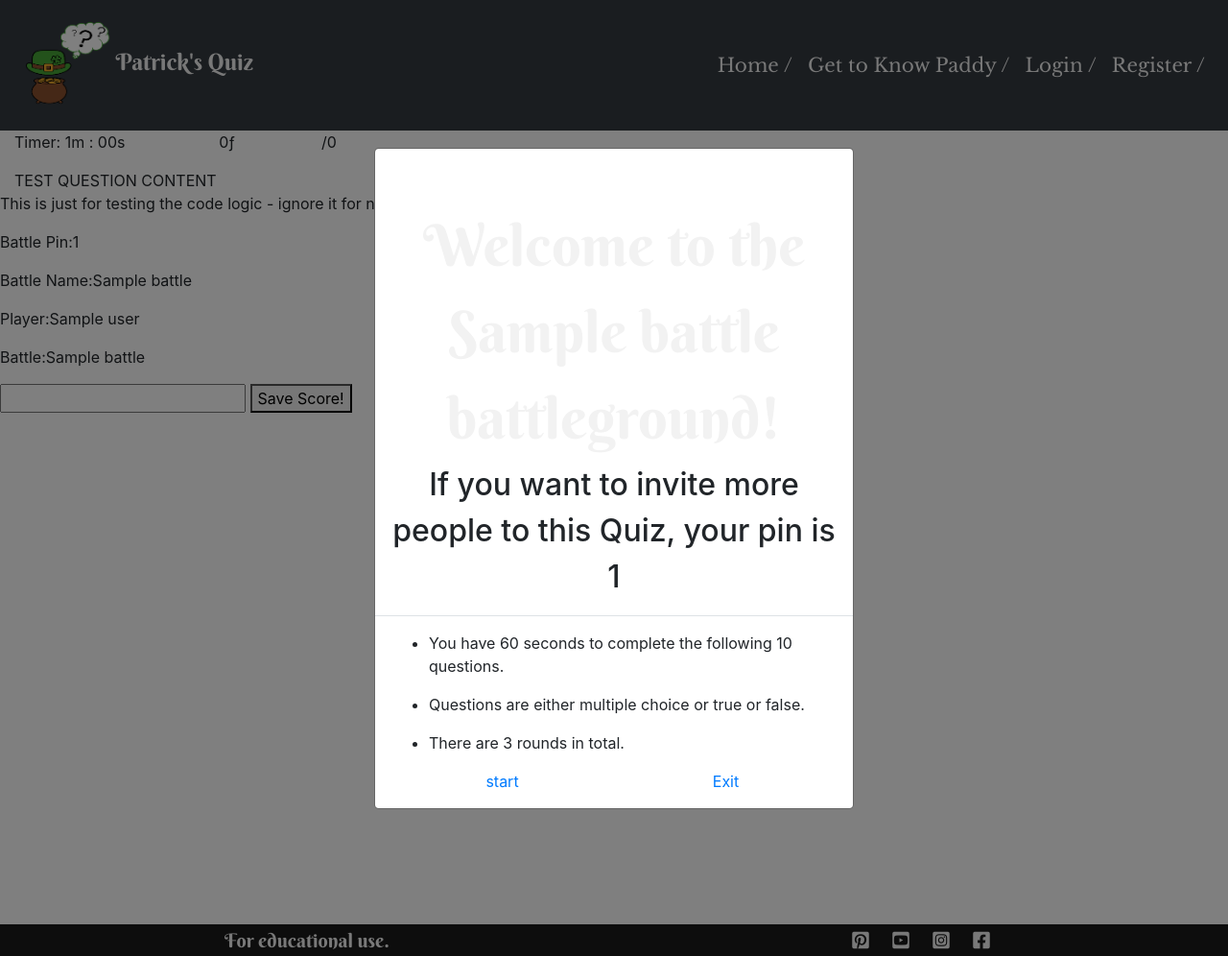
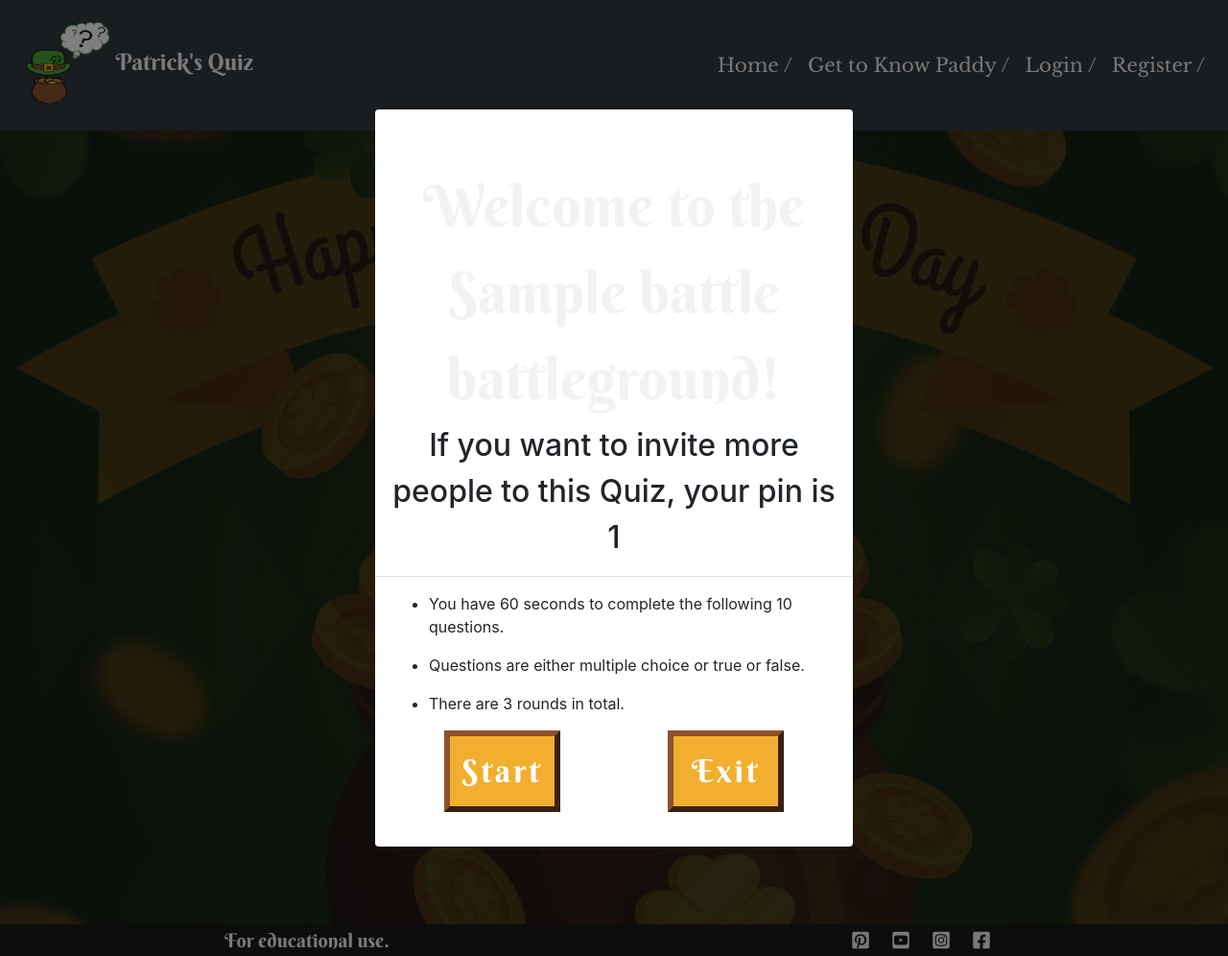
Before and after one commit to kairosity/hackpack-patricks-quiz, a Flask app: a page that uses templates/battleground.html in a window 1280 px wide. Shown: the whole page at 96% size. Run offline with Flask 2, Linux system fonts and the light colour scheme; a database or web service that is not in the repository returns one stand-in record (values such as "Sample title"); some libraries are stand-ins or nearby versions.

Commit message:
battleground styling

```diff
--- a/static/css/style.css
+++ b/static/css/style.css
@@ -221,23 +221,6 @@ h4.flashmsg {
     box-shadow: 0px 5px 0px #46a637;
 }
 
-.answersList {
-    font-family: theSimpsons;
-    list-style-type: none;
-    font-size: 1.5rem;
-    text-align: center;
-    height: 3rem;
-    line-height: 3rem;
-    margin: 10px auto;
-    width: 75%;
-    border: 2px solid #f05a2b;
-    border-radius: 25px;
-    -webkit-user-select: none;
-    -moz-user-select: none;
-    -ms-user-select: none;
-    user-select: none;
-}
-
 .center {
     text-align: center;
 }
@@ -323,6 +306,7 @@ footer {
     }
 }
 
+<<<<<<< HEAD
 
 /* Leaderboard */
 
@@ -336,4 +320,72 @@ footer {
 .leaderboard-heading{
     margin-top: 0;
     padding-top: 3rem;
+=======
+/*----------------------------------------------------------------------Battleground */
+
+.battle-modal {
+    color: #f2f2f2;
+    font-family: 'Berkshire Swash', cursive;
+    background: #46a637;
+    border: 6px outset #8c512e;
 }
+
+.info-row {
+    color: white;
+    font-family: 'Berkshire Swash', cursive;
+}
+
+.stats {
+    font-size: 3rem;
+    margin: 10px;
+}
+
+.stats p {
+    margin: 10px;
+}
+
+#timer {
+    margin-left: 10px;
+}
+
+
+.answersList {
+    background: #337928;
+    font-family: 'Berkshire Swash', cursive;
+    list-style-type: none;
+    color: white;
+    font-size: 1.5rem;
+    text-align: center;
+    height: 3rem;
+    line-height: 3rem;
+    margin: 10px auto;
+    width: 50%;
+    border: 2px solid #f05a2b;
+    border-radius: 25px;
+    -webkit-user-select: none;
+    -moz-user-select: none;
+    -ms-user-select: none;
+    user-select: none;
+    margin-bottom: 40px;
+}
+
+.answersList:hover {
+    box-shadow: 0px 0px 20px gold;
+}
+
+#questionText {
+    text-align: center;
+    font-family: 'Berkshire Swash', cursive;
+    color: white;
+    margin-top: 20px;
+
+}
+
+.game-row {
+    background:#e7b556;
+    margin-right: 20%;
+    margin-left: 20%;
+    border: 3px solid black;
+    box-shadow: 0px 0px 20px gold;
+>>>>>>> 17e4bb3 (styling battleground)
+}
--- a/static/js/quiz.js
+++ b/static/js/quiz.js
@@ -4,13 +4,13 @@ let startTime = '1m : 00s'; //Used for display only, cn probably be replaced in
 let round1Score = 0; //store result from round
 let round2Score = 0; //store result from round
 let round3Score = 0; //store result from round
-let time = 60000; //estimated starting time of 60s for 10 questions. may be too long
+let time = 6000; //estimated starting time of 60s for 10 questions. may be too long
 let roundQuestionNumber = 0;
 
 let questionBlock = document.querySelector("#question")  //CS --> On line 70 you are telling the pc to append "question" to questionBlock but you didn't define it so here it is.
 
 $(window).on('load', function () {
-    $('#welcomeModal').modal('show'); //Triggers welcome modal on page load
+    $('#welcomeModal').modal({backdrop: 'static', keyboard: false}); //Triggers welcome modal on page load
     $("#timer").html(startTime); //sets start time display before timer() function is called
 });
 
@@ -103,14 +103,14 @@ function scoreAnswer(answerSelected) {
             roundQuestionNumber++;
             score++;
             $("#score").html(score); //updates score display html
-            $("#out-of").html("/" + roundQuestionNumber); //updates out-of display html
+            $("#out-of").html(roundQuestionNumber); //updates out-of display html
         } else if (selectedItem === answerSelected.answer && roundQuestionNumber == 9) {
             e.setAttribute("style", "background-color: green");
             setTimeout(function () {
             }, 500);
             score++;
             $("#score").html(score); //updates score display html
-            $("#out-of").html("/" + roundQuestionNumber); //updates out-of display html
+            $("#out-of").html(roundQuestionNumber); //updates out-of display html
             round++;
             gameStatus();
             roundQuestionNumber = 0;
@@ -121,13 +121,13 @@ function scoreAnswer(answerSelected) {
             }, 500);
             roundQuestionNumber++;
             $("#score").html(score); //updates score display html
-            $("#out-of").html("/" + roundQuestionNumber); //updates out-of display html
+            $("#out-of").html(roundQuestionNumber); //updates out-of display html
         } else if (selectedItem !== answerSelected.answer && roundQuestionNumber == 9) {
             e.setAttribute("style", "background-color: red");
             setTimeout(function () {
             }, 500);
             $("#score").html(score); //updates score display html
-            $("#out-of").html("/" + roundQuestionNumber); //updates out-of display html
+            $("#out-of").html(roundQuestionNumber); //updates out-of display html
             round++;
             gameStatus();
             roundQuestionNumber = 0;
--- a/templates/battleground.html
+++ b/templates/battleground.html
@@ -6,22 +6,24 @@
 
 {% block content %}
 
-<div class="container-fluid game-container">
+<div class="container-fluid game-container home-section">
     <div class="container-fluid d-block no-gutters" id="quiz-board">
-        <div class="row info-row">
-            <div class="col-2 q&a number">
+        <div class="row info-row container-fluid">
+            <div class="col-1 stats"></div>
+            <div class="col-4 stats timer">
                 <p class="counter">Timer: <span id="timer"></span></p>
             </div>
-            <div class="col-1 q&a score">
-                <span id="score">0</span>ƒ
+            <div class="col-3 stats score">
+                <p> Score: <span id="score">0</span></p>
             </div>
-            <div class="col-1 q&a out-of">
-                <span id="out-of">/0</span>
+            <div class="col-3 stats out-of">
+                <p> Out of: <span id="out-of">0</span></p>
             </div>
+            <div class="col-1 stats"></div>
         </div>
         <div class="row game-row">
-            <div class="col-8 q&a question">
-                <span id="question">TEST QUESTION CONTENT</span>
+            <div class="col-12 question">
+                <span id="question"></span>
             </div>
         </div>
     </div>
@@ -29,10 +31,9 @@
     <!-- Game Modals -->
 
     <!-- welcome Modal -->
-    <div class="modal fade in" id="welcomeModal" tabindex="-1" role="dialog" aria-labelledby="welcomeModal"
-        aria-hidden="true">
+    <div class="modal fade in" data-bs-backdrop="static" data-bs-keyboard="false" id="welcomeModal" tabindex="-1" role="dialog" aria-labelledby="welcomeModal" aria-hidden="true">
         <div class="modal-dialog modal-dialog-centered" role="document">
-            <div class="modal-content welcomeMenu">
+            <div class="modal-content welcomeMenu battle-modal">
                 <div class="modal-header d-block">
                     <h1 class="modal-title text-center">Welcome to the {{battle_name}} battleground!</h1>
                     <h2 class="modal-title text-center">If you want to invite more people to this Quiz, your pin is
@@ -53,12 +54,12 @@
                     </ul>
                     <div class="row center">
                         <div class="col-12 col-md-6 d-flex justify-content-center">
-                            <a type="button" class="home-button" id="startGame" data-dismiss="modal">
-                                start
+                            <a type="button" class="button-style" id="startGame" data-dismiss="modal">
+                                Start
                             </a>
                         </div>
                         <div class="col-12 col-md-6 d-flex justify-content-center">
-                            <a type="button" class="home-button" href="{{ url_for('join_battle') }}"
+                            <a type="button" class="button-style" href="{{ url_for('join_battle') }}"
                                 data-dismiss="modal">
                                 Exit
                             </a>
@@ -69,10 +70,10 @@
         </div>
     </div>
     <!-- Round two Modal -->
-    <div class="modal fade in" id="roundTwoModal" tabindex="-1" role="dialog" aria-labelledby="welcomeModal"
+    <div class="modal fade in" data-bs-backdrop="static" data-bs-keyboard="false" id="roundTwoModal" tabindex="-1" role="dialog" aria-labelledby="welcomeModal"
         aria-hidden="true">
         <div class="modal-dialog modal-dialog-centered" role="document">
-            <div class="modal-content welcomeMenu">
+            <div class="modal-content welcomeMenu battle-modal">
                 <div class="modal-header d-block">
                     <h1 class="modal-title text-center">Ready for Round two</h1>
                 </div>
@@ -87,12 +88,12 @@
                     </ul>
                     <div class="row center">
                         <div class="col-12 col-md-6 d-flex justify-content-center">
-                            <a type="button" class="home-button" id="roundTwoStart" data-dismiss="modal">
-                                start
+                            <a type="button" class="button-style" id="roundTwoStart" data-dismiss="modal">
+                                Start
                             </a>
                         </div>
                         <div class="col-12 col-md-6 d-flex justify-content-center">
-                            <a type="button" class="home-button" href="{{ url_for('join_battle') }}"
+                            <a type="button" class="button-style" href="{{ url_for('join_battle') }}"
                                 data-dismiss="modal">
                                 Exit
                             </a>
@@ -103,10 +104,10 @@
         </div>
     </div>
     <!-- Round three Modal -->
-    <div class="modal fade in" id="roundThreeModal" tabindex="-1" role="dialog" aria-labelledby="welcomeModal"
+    <div class="modal fade in" data-bs-backdrop="static" data-bs-keyboard="false" id="roundThreeModal" tabindex="-1" role="dialog" aria-labelledby="welcomeModal"
         aria-hidden="true">
         <div class="modal-dialog modal-dialog-centered" role="document">
-            <div class="modal-content welcomeMenu">
+            <div class="modal-content welcomeMenu battle-modal">
                 <div class="modal-header d-block">
                     <h1 class="modal-title text-center">Ready for the final round?</h1>
                 </div>
@@ -122,7 +123,7 @@
                     <div class="row center">
                         <div class="col-12 col-md-6 d-flex justify-content-center">
                             <a type="button" class="home-button" id="roundThreeStart" data-dismiss="modal">
-                                start
+                                Start
                             </a>
                         </div>
                         <div class="col-12 col-md-6 d-flex justify-content-center">
@@ -137,9 +138,9 @@
         </div>
     </div>
     <!-- Game Complete Modal -->
-    <div class="modal fade" id="gameCompleteModal" tabindex="-1" role="dialog" aria-hidden="true">
+    <div class="modal fade" data-bs-backdrop="static" data-bs-keyboard="false" id="gameCompleteModal" tabindex="-1" role="dialog" aria-hidden="true">
         <div class="modal-dialog modal-dialog-centered" role="document">
-            <div class="modal-content mainMenu">
+            <div class="modal-content mainMenu battle-modal">
                 <div class="modal-header d-block">
                     <h3 class="modal-title text-center gold-text">You finished the challenge!</h3>
                     <h5 class="modal-title text-center">But how did you do???</h5>
@@ -183,9 +184,9 @@
         </div>
     </div>
     <!-- Lost Modal -->
-    <div class="modal fade" id="gameLostModal" tabindex="-1" role="dialog" aria-hidden="true">
+    <div class="modal fade" data-bs-backdrop="static" data-bs-keyboard="false" id="gameLostModal" tabindex="-1" role="dialog" aria-hidden="true">
         <div class="modal-dialog modal-dialog-centered" role="document">
-            <div class="modal-content mainMenu">
+            <div class="modal-content mainMenu battle-modal">
                 <div class="modal-header d-block">
                     <h3 class="modal-title text-center gold-text">Out of time I'm afraid!</h3>
                 </div>
@@ -198,10 +199,10 @@
                         </p>
                     </div>
                     <div class="modal-footer justify-content-center">
-                        <button type="button" class="btn menu-button button-click"
+                        <button type="button" class="btn menu-button button-style button-click"
                             onclick="window.location.href=window.location.href;">
                             Play again</button>
-                        <button type="button" class="btn exit-button button-click"
+                        <button type="button" class="btn button-style exit-button button-click"
                             onclick="window.location.href='index.html';" data-dismiss="modal">Exit</button>
                     </div>
                 </div>
```
